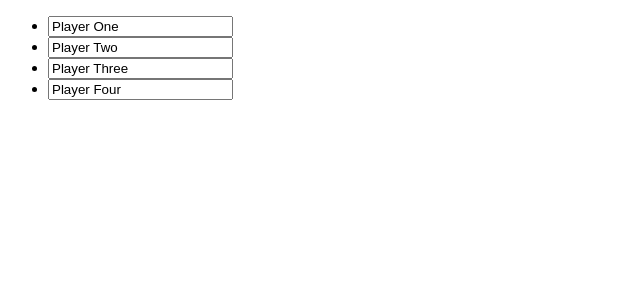
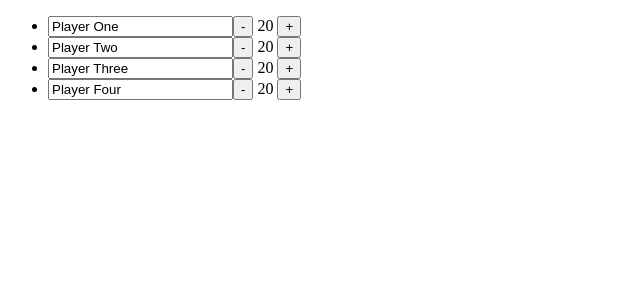
Before and after one commit to Bus42/mtg-counter, an Angular app: page / in a window 1280 px wide. Shown: the top 300 px of the page, without its empty margins (0-640 px from the left). Built offline with nearby package versions, Linux system fonts and the light colour scheme.

Commit message:
WIP: Gets counters working

```diff
--- a/src/app/app.module.ts
+++ b/src/app/app.module.ts
@@ -4,11 +4,13 @@ import { FormsModule } from '@angular/forms';
 
 import { AppComponent } from './app.component';
 import { PlayersComponent } from './players/players.component';
+import { CounterComponent } from './counter/counter.component';
 
 @NgModule({
   declarations: [
     AppComponent,
-    PlayersComponent
+    PlayersComponent,
+    CounterComponent
   ],
   imports: [
     BrowserModule,
--- /dev/null
+++ b/src/app/counter/counter.component.html
@@ -0,0 +1,3 @@
+<button (click)="dec()" > - </button>
+{{life}}
+<button (click)="inc()" > + </button>
--- /dev/null
+++ b/src/app/counter/counter.component.ts
@@ -0,0 +1,23 @@
+import { Component, OnInit } from '@angular/core';
+
+@Component({
+  selector: 'app-counter',
+  templateUrl: './counter.component.html',
+  styleUrls: ['./counter.component.css']
+})
+export class CounterComponent implements OnInit {
+
+  life = 20;
+  inc(){
+    return this.life = this.life + 1;
+  }
+  dec(){
+    return this.life = this.life - 1;
+  }
+
+  constructor() { }
+
+  ngOnInit() {
+  }
+
+}
--- a/src/app/players/players.component.html
+++ b/src/app/players/players.component.html
@@ -3,5 +3,6 @@
       <label for="playerOne">
           <input [(ngModel)]="player.name" placeholder="Player One" >
         </label>
+        <app-counter></app-counter>
   </li>
 </ul>
--- a/src/app/players/players.component.ts
+++ b/src/app/players/players.component.ts
@@ -1,6 +1,7 @@
 import { Component, OnInit } from '@angular/core';
 
 import { PLAYERS } from '../PLAYERS';
+import { CounterComponent } from '../counter/counter.component'
 
 @Component({
   selector: 'app-players',
```
Also changed, not shown: src/app/counter/counter.component.css (added), 1 other file (tests, documents, lock files or other folders).
